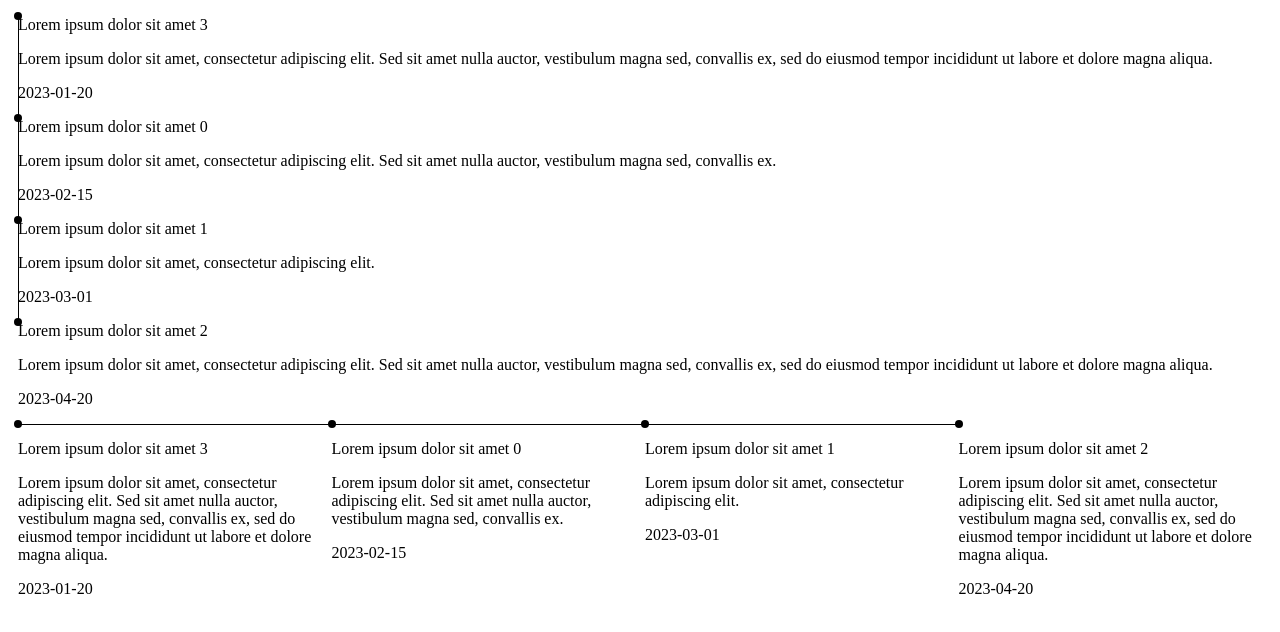
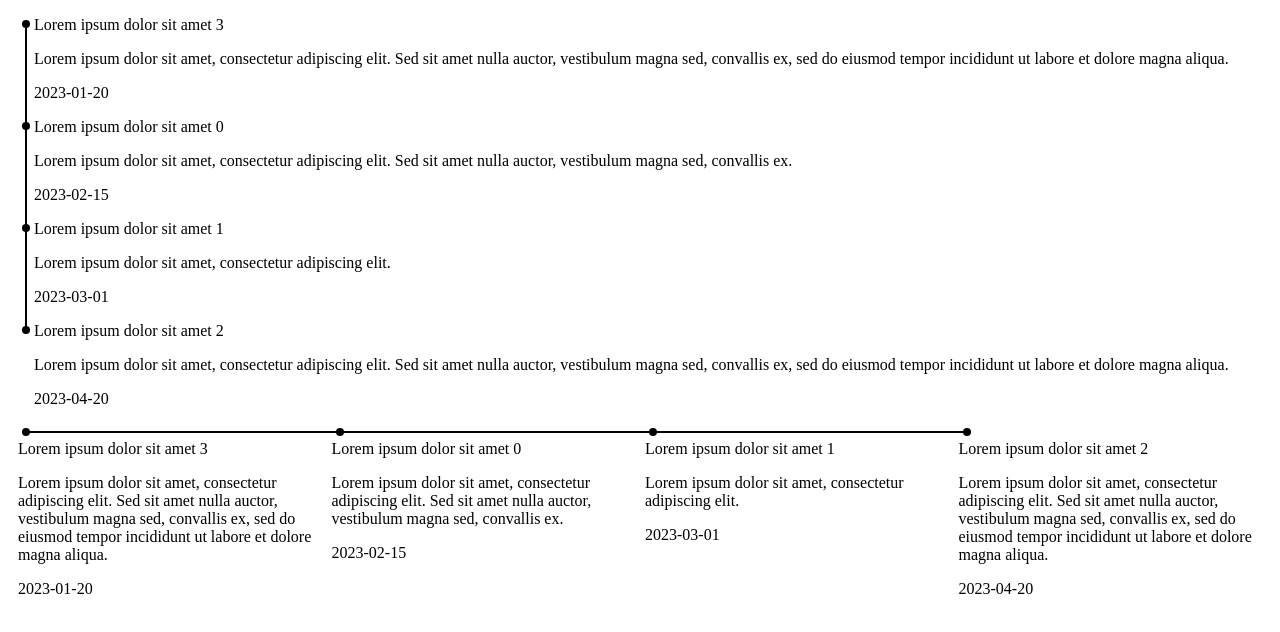
Before and after one commit to horberlan/v-timeline-component, a Vue app: page / in a window 1280 px wide. Shown: the top 632 px of the page. Built offline with nearby package versions, Linux system fonts and the light colour scheme.

Commit message:
chore(svg): update SVG container dimensions based on layout type

```diff
--- a/src/v-timeline-component.vue
+++ b/src/v-timeline-component.vue
@@ -15,18 +15,21 @@
         top: 0,
         left: 0,
         zIndex: 1,
-        height: props.layout === 'horizontal' ? '100%' : 'auto',
+        overflow: 'visible',
+        width:
+          props.layout === 'horizontal'
+            ? `${timelineContainerRect?.width || 0}px`
+            : '2px',
+        height:
+          props.layout === 'horizontal'
+            ? '2px'
+            : `${timelineContainerRect?.height || 0}px`,
       }"
-      :width="
-        props.layout === 'horizontal'
-          ? timelineContainerRect?.width || 0
-          : '100%'
-      "
-      :height="
-        props.layout === 'horizontal'
-          ? '100%'
-          : timelineContainerRect?.height || 0
-      "
+      :viewBox="`0 0 ${
+        props.layout === 'horizontal' ? timelineContainerRect?.width || 0 : 2
+      } ${
+        props.layout === 'vertical' ? timelineContainerRect?.height || 0 : 2
+      }`"
     >
       <line
         v-for="(line, index) in lines"
@@ -131,7 +134,14 @@ function vTimeline() {
         ),
         h(
           "div",
-          { class: classes["event-content"] },
+          {
+            class: [
+              classes["event-content"],
+              props.layout === "vertical"
+                ? classes["event-content-vertical"]
+                : classes["event-content-horizontal"],
+            ],
+          },
           slot.default?.({ event: item, index })
         ),
       ]);
@@ -225,13 +235,20 @@ watch(sortedTimelineEvents, () => {
   position: relative;
   flex: 1;
 }
+
+/* relax young grasshopper, i will remove this soon */
+.event-content-horizontal {
+  margin-inline-start: 0rem;
+}
+.event-content-vertical {
+  margin-inline-start: 1rem;
+}
+
 .marker {
   position: absolute;
   width: v-bind(markerSize);
   height: v-bind(markerSize);
   z-index: 2;
-  /* maybe ill remove it */
-  transform: translate(-50%, -50%);
 }
 
 .line-connecting-markers {
```
Also changed, not shown: 3 other files (tests, documents, lock files or other folders).
